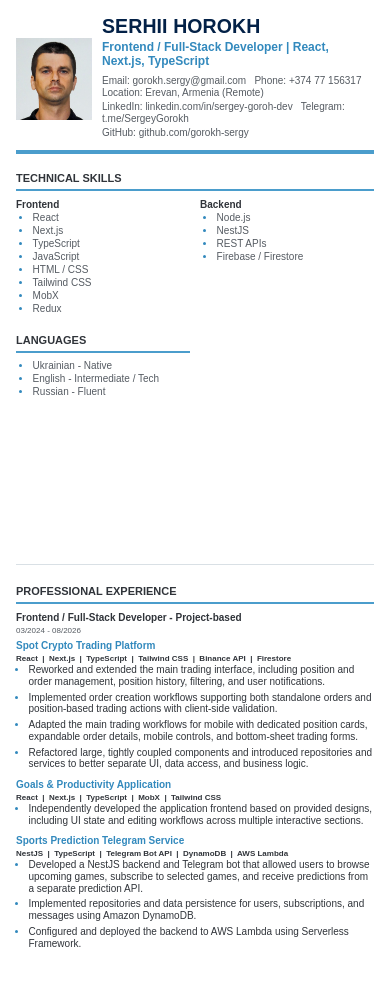
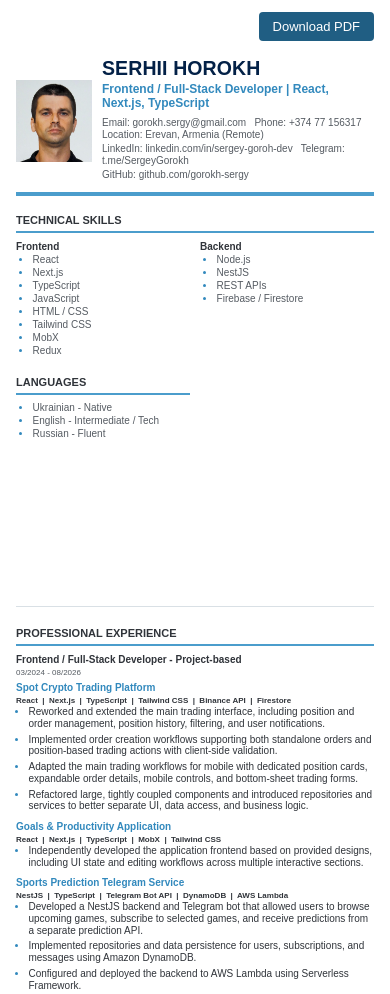
Before and after one commit to gorokh-sergy/cv, a plain HTML site: page index.html in a window 390 px wide. Drawn offline with Linux system fonts and the light colour scheme.

Commit message:
download button added

```diff
--- a/index.html
+++ b/index.html
@@ -7,6 +7,7 @@
 <link rel="stylesheet" href="styles.css">
 </head>
 <body>
+<a class="download" href="./resume.pdf" download>Download PDF</a>
 <div class="page">
     <header class="header">
         <img class="portrait" src="photo.jpg" alt="Serhii Horokh">
--- a/styles.css
+++ b/styles.css
@@ -15,6 +15,19 @@ body {
     padding: 10.5mm 11.2mm 10mm;
     background: #fff;
     box-shadow: 0 2px 16px rgba(0,0,0,.12);
+}
+.download {
+    position: fixed;
+    top: 16px;
+    right: 16px;
+    z-index: 1;
+    padding: 8px 14px;
+    border-radius: 4px;
+    background: #205e83;
+    color: #fff;
+    font-size: 13px;
+    line-height: 1;
+    text-decoration: none;
 }
 .header {
     display: grid;
@@ -133,7 +146,8 @@ ul.skills li::marker, .bullet-list li::marker { color: #3289bd; }
 }
 @media screen and (max-width: 760px) {
     body { background: #fff; }
-    .page { width: 100%; min-height: 0; margin: 0; padding: 22px; box-shadow: none; }
+    .page { width: 100%; min-height: 0; margin: 0; padding: 58px 22px 22px; box-shadow: none; }
+    .download { top: 12px; right: 16px; }
     .header { grid-template-columns: 100px 1fr; gap: 14px; }
     .portrait { width: 100px; height: 100px; }
     h1 { font-size: clamp(19px, 5vw, 27px); }
@@ -150,7 +164,7 @@ ul.skills li::marker, .bullet-list li::marker { color: #3289bd; }
     .stack { font-size: 8px; }
 }
 @media screen and (max-width: 480px) {
-    .page { padding: 16px; }
+    .page { padding: 58px 16px 16px; }
     .header { grid-template-columns: 76px 1fr; gap: 10px; }
     .portrait { width: 76px; height: 82px; }
     .columns { grid-template-columns: 1fr; gap: 20px; }
@@ -162,4 +176,5 @@ ul.skills li::marker, .bullet-list li::marker { color: #3289bd; }
 @media print {
     body { background: #fff; }
     .page { margin: 0; box-shadow: none; }
+    .download { display: none; }
 }
```
Also changed, not shown: 1 other file.
